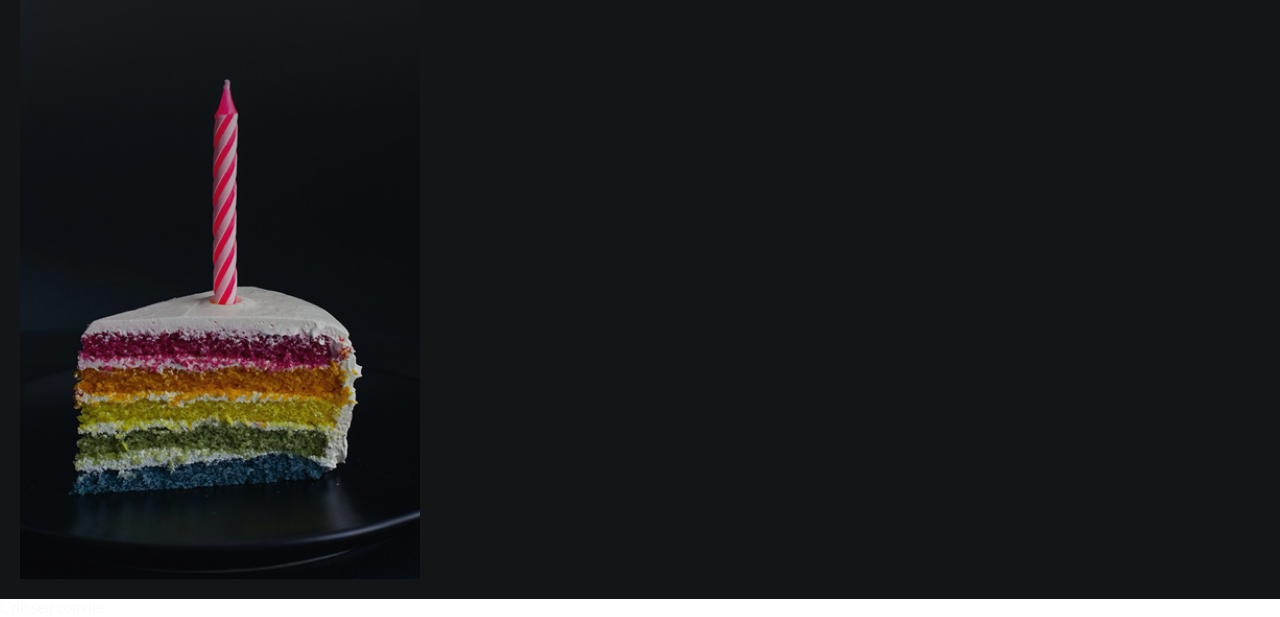
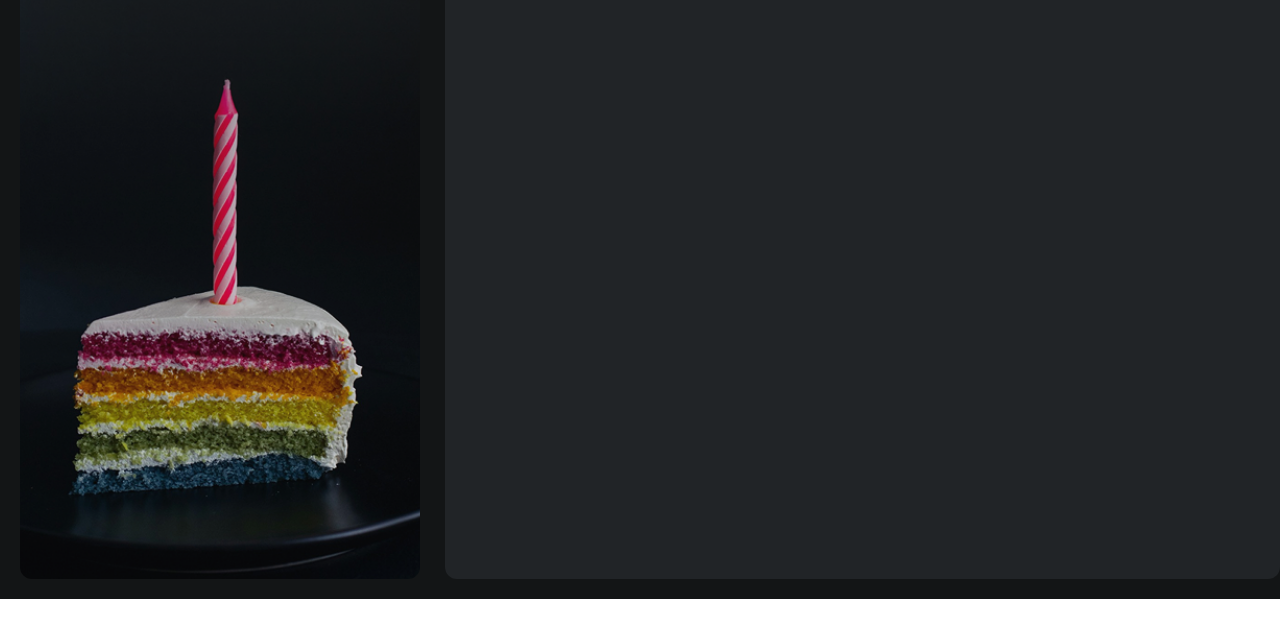
Before and after one commit to EduMiglioranza/Desafio_Pratico_Form_Convite, a plain HTML site: page index.HTML in a window 1280 px wide. Shown: the part 201-818 px from the top of the page. Drawn offline with nearby package versions, Linux system fonts and the light colour scheme.

Commit message:
last details on aside and add main

```diff
--- a/index.HTML
+++ b/index.HTML
@@ -19,7 +19,7 @@
 
         <aside id="logo">
             <header>
-                <img src="assets/Logo.svg" alt="">
+                <img src="assets/Logo.svg" alt="logo">
                 <div>
                     <img src="assets/Festivite.svg" alt="Titulo">
                     <p>Crie um convite digital para o seu evento</p>
@@ -27,14 +27,16 @@
             </header>
         </aside>
 
+         <main>
+            <form method="post">
+                <h1>Crie seu convite</h1>
+            </form>
+        </main>
+
     </div>
 
 
-    <main>
-     <form method="post">
-        <h1>Crie seu convite</h1>
-     </form>
-    </main>
+
 
 
     </div>
--- a/style/global.css
+++ b/style/global.css
@@ -8,12 +8,12 @@
     --font-heading: "Baloo 2", sans-serif;
     --font-body: "Open Sans", sans-serif;
 
-    --heading-md: 600 1.75rem/auto var(--font-heading);
-    --heading-sm: 600 1.125rem/auto var(--font-heading);
+    --heading-md: 600 1.75rem/1.5 var(--font-heading);
+    --heading-sm: 600 1.125rem/1.5 var(--font-heading);
 
-    --text-md: 400 1rem/auto var(--font-body);
-    --text-sm: 400 .875rem/auto var(--font-body);
-    --text-xs: 400 .75rem/auto var(--font-body);
+    --text-md: 400 1rem/1.4 var(--font-body);
+    --text-sm: 400 .875rem/1.4 var(--font-body);
+    --text-xs: 400 .75rem/1.4 var(--font-body);
 
     --brand-color-light: #59B2FF;
     --brand-color-mid: #3487CF;
--- a/style/layout.css
+++ b/style/layout.css
@@ -1,7 +1,7 @@
 #app{
     display: grid;
     grid-template-columns: 32.7% 67.3%;
-    gap: 1.25rem;
+    gap: 20px;
     height: 100vh;
     padding: 1.25rem;
 
@@ -11,11 +11,24 @@
 aside{
     background: url(../assets/Background.png) no-repeat center/cover;
     max-width: 25rem;
-    header{
+    border-radius: .75rem;
+
+    & header{
         margin: 2rem;
+
+        & div img{
+            margin-bottom: 1rem;
+        }
     }
 
     & header > img {
         margin-bottom: 1rem;
     }
 }
+
+main{
+    overflow: auto;
+    background: var(--color-page) no-repeat center;
+    border-radius: .75rem;
+
+}
```
